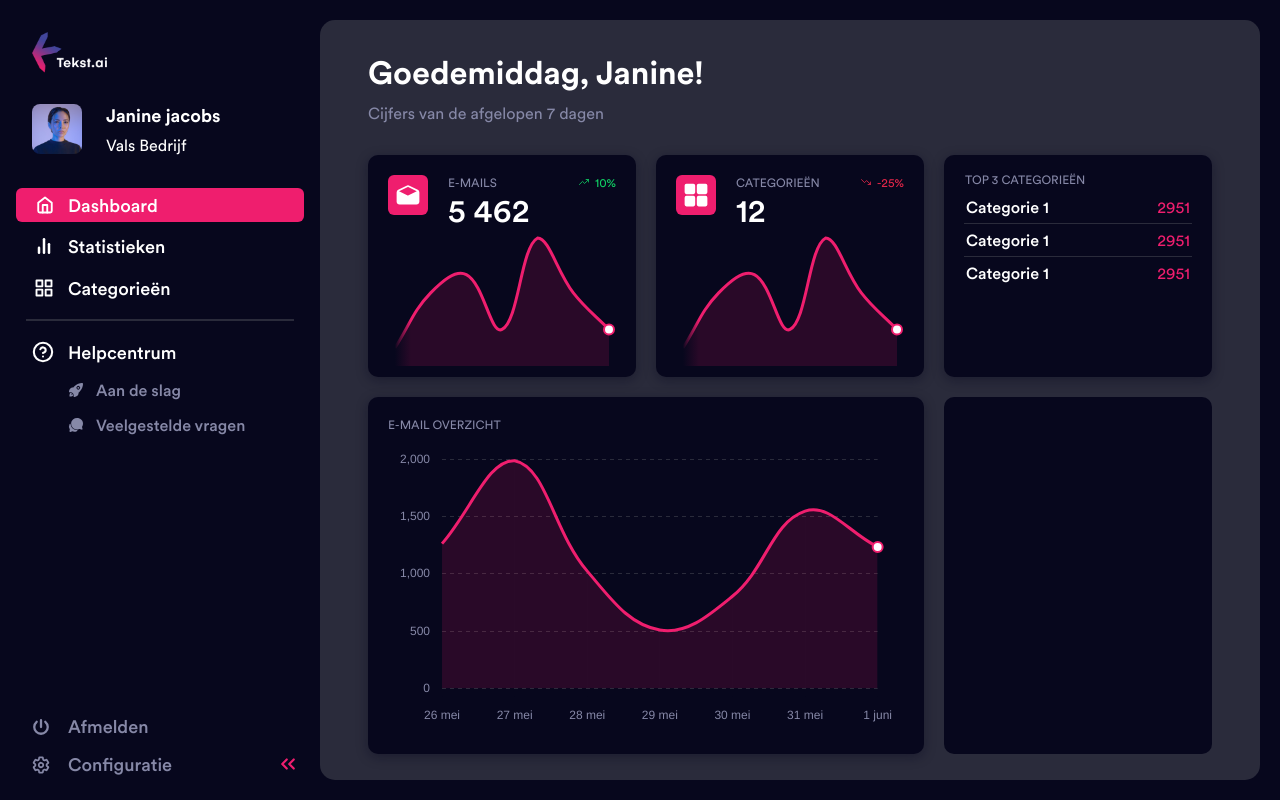
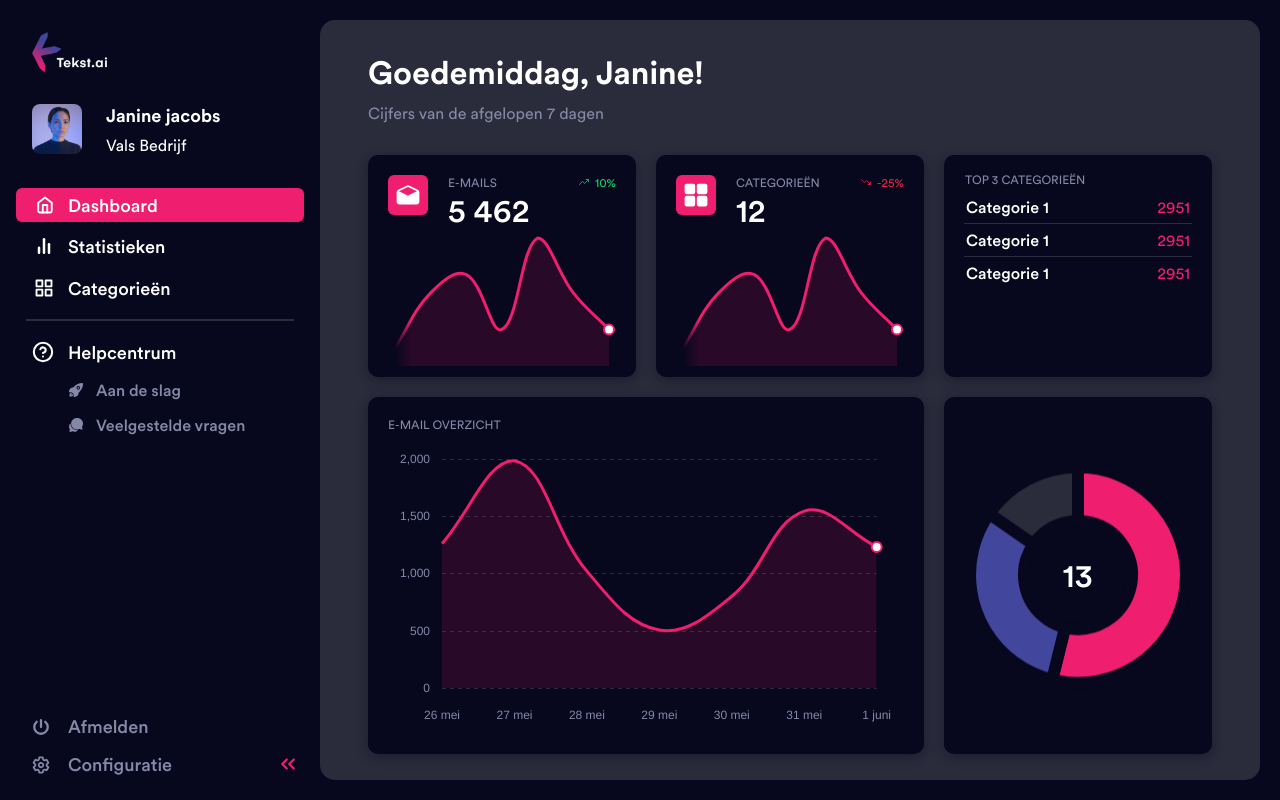
Before and after one commit to Tekst-ai/Frontend, a Next.js app: page / in a window 1280 px wide. Built offline with nearby package versions, Linux system fonts and the light colour scheme.

Commit message:
Donut chart

```diff
--- a/components/charts/BigChartDonut.tsx
+++ b/components/charts/BigChartDonut.tsx
@@ -1,26 +1,115 @@
 import type { NextPage } from 'next'
 import styled from 'styled-components'
+import lodash from 'lodash'
+import { Doughnut } from "react-chartjs-2";
+import {
+    Chart as ChartJS,
+    CategoryScale,
+    LinearScale,
+    PointElement,
+    LineElement,
+    Title,
+    Tooltip,
+    Legend,
+    Filler,
+    ArcElement,
+} from "chart.js";
+ChartJS.register(
+    CategoryScale,
+    LinearScale,
+    PointElement,
+    LineElement,
+    Title,
+    Tooltip,
+    Legend,
+    Filler,
+    ArcElement,
+)
 
-import useStore from '../../store'
-import themes, { Theme } from '../../ThemeConfig';
+import useStore, { useAccent } from '../../store'
+import themes, { accentColors, Theme } from '../../ThemeConfig';
+import { Colors } from '../../variables';
 
 interface ContainerProps {
     theme: any;
 }
 
-const Container = styled.div`
+const Container = styled.div<ContainerProps>`
     width: calc(33.333% - 0.625rem);
     height: 100%;
     border-radius: 10px;
     background: ${({ theme }) => theme.background};
+    padding: 1.25rem;
+    box-shadow: 0 3px ${({ theme }) => theme.name === "dark" ? "12px" : "6px"} ${({ theme }) => theme.boxShadow};
+    position: relative;
+
+    canvas {
+        position: absolute;
+        top: 50%;
+        left: 50%;
+        transform: translate(-50%, -50%);
+    }
+`
+
+const Total = styled.p`
+    position: absolute;
+    top: 50%;
+    left: 50%;
+    transform: translate(-50%, -50%);
+    font-size: 2rem;
+    font-weight: 500;
 `
 
 const BigChartDonut: NextPage = () => {
-    const theme: keyof Theme = useStore((s: any) => s.theme);
+    const accent = useAccent((s: any) => s.accent);
+    const color = accentColors[accent as keyof typeof accentColors]
+    const theme: keyof Theme = useStore((s: any) => s.theme)
+
+    const data = {
+        labels: [
+            'Red',
+            'Blue',
+            'Yellow'
+          ],
+          datasets: [{
+            label: 'My First Dataset',
+            data: [7, 4, 2],
+            backgroundColor: [
+              color.color,
+              Colors.secondary,
+              themes[theme].backgroundSec
+            ],
+            hoverOffset: 4
+          }]
+    }
+
+    const options = {
+        plugins: {
+            legend: {
+                display: false,
+            },
+            tooltip: {
+                enabled: false
+            }
+        },
+        elements: {
+            arc: {
+                borderColor: themes[theme].background,
+                borderWidth: 12,
+                hoverBorderWidth: 0,
+                hoverBorderColor: themes[theme].background,
+            }
+        },
+        maintainAspectRatio: false,
+    }
+
+    console.log(data.datasets[0].data)
 
     return (
         <Container theme={themes[theme]}>
+            <Doughnut options={options}  data={data}/>
 
+            <Total>{ lodash.sum(data.datasets[0].data) }</Total>
         </Container>
     )
 }
--- a/components/charts/BigLineChart.tsx
+++ b/components/charts/BigLineChart.tsx
@@ -22,9 +22,9 @@ ChartJS.register(
     Legend,
     Filler
 )
+
 import themes, { accentColors, Theme } from "../../ThemeConfig";
 import useStore, { useAccent } from "../../store";
-import moment from "moment";
 import { last7Days } from "../../services/date";
 import { Colors } from "../../variables";
 
@@ -58,6 +58,7 @@ const BigLineChart: NextPage = () => {
         labels: last7Days().reverse(),
         datasets: [
             {
+                label: "dataset 1",
                 data: [1264, 1987, 1024, 511, 805, 1547, 1235],
                 pointRadius: [0, 0, 0, 0, 0, 0, 5]
             }
--- a/package.json
+++ b/package.json
@@ -10,10 +10,12 @@
   },
   "dependencies": {
     "@apollo/client": "^3.6.5",
+    "@types/lodash": "^4.14.182",
     "@types/styled-components": "^5.1.25",
     "apollo-client": "^2.6.10",
     "chart.js": "^3.8.0",
     "graphql": "^16.5.0",
+    "lodash": "^4.17.21",
     "moment": "^2.29.3",
     "next": "12.1.6",
     "react": "18.1.0",
```
Also changed, not shown: 1 other file (tests, documents, lock files or other folders).
